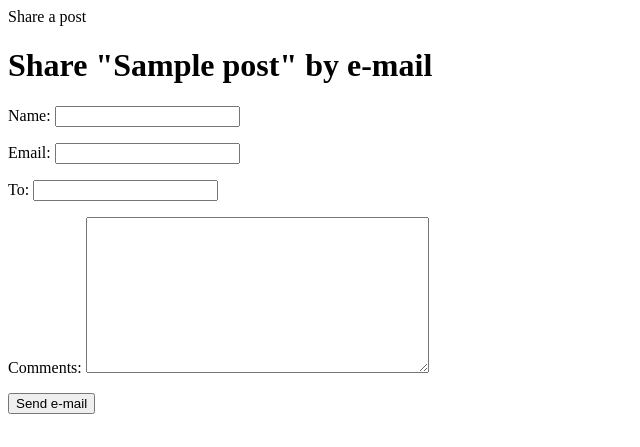
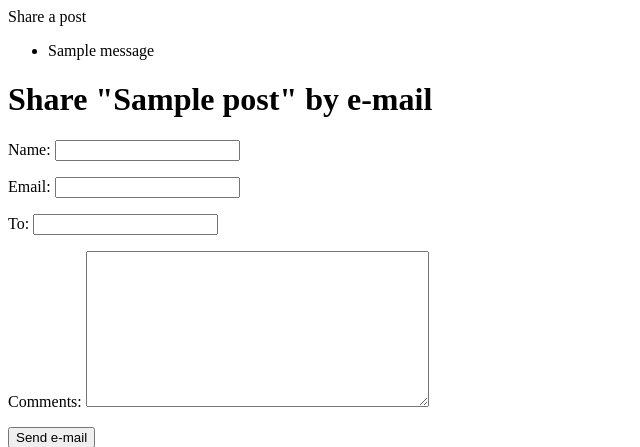
Before and after one commit to alex-run-code/blogproject, a Django app: page /posts/1/share/ in a window 1280 px wide. Shown: the top 447 px of the page, without its empty margins (0-640 px from the left). Run offline with Django 3.2, Linux system fonts and the light colour scheme; tables that the repository leaves empty hold one stand-in row (values such as "Sample post"); one stand-in notice (Sample message) is shown.

Commit message:
added a msg when the mail from PostShare is sent

```diff
--- a/blog/templates/blog/share.html
+++ b/blog/templates/blog/share.html
@@ -1,4 +1,13 @@
 {% block title %}Share a post{% endblock %}
+
+{% if messages %}
+<ul class="messages">
+    {% for message in messages %}
+    <li{% if message.tags %} class="{{ message.tags }}"{% endif %}>{{ message }}</li>
+    {% endfor %}
+</ul>
+{% endif %}
+
 
  {% if sent %}
      <h1>E-mail successfully sent</h1>
--- a/blog/views.py
+++ b/blog/views.py
@@ -9,6 +9,7 @@ from django.core.mail import send_mail
 from .models import Post, Comment
 from .forms import EmailPostForm, CommentForm
 from django.views.generic.edit import FormView
+from django.contrib import messages
 
 
 
@@ -61,30 +62,6 @@ class PostCollectionList(generics.ListCreateAPIView):
         return Post.objects.filter(tags__name__in=collection_tags).distinct()
 
 
-# def post_share(request, post_id):
-#     # Retrieve post by id
-#     post = get_object_or_404(Post, id=post_id, status='published')
-#     print(post)
-#     sent = False
-#
-    # if request.method == 'POST':
-    #     # Form was submitted
-    #     form = EmailPostForm(request.POST)
-    #     if form.is_valid():
-    #         # Form fields passed validation
-    #         cd = form.cleaned_data
-    #         subject = '{} ({}) recommends you reading "{}"'.format(cd['name'], cd['email'], post.title)
-    #         message = 'Read "{}" \n\n{}\'s comments: {}'.format(post.title, cd['name'], cd['comments'])
-    #         send_mail(subject, message, 'admin@myblog.com', [cd['to']])
-    #         sent = True
-    #     else:
-    #         form = EmailPostForm()
-    #     return render(request, 'blog/share.html', {'post': post, 'form': form, 'sent': sent})
-    # else:
-    #     form = EmailPostForm()
-    # return render(request, 'blog/share.html', {'post': post, 'form': form})
-
-
 class PostShare(FormView):
     template_name = 'blog/share.html'
     form_class = EmailPostForm
@@ -109,4 +86,5 @@ class PostShare(FormView):
         comments = cd['comments']
         to = cd['to']
         form.send_email(name, email, post, comments, to)
+        messages.add_message(self.request, messages.INFO, 'Message sent to {} Bravo !'.format(to))
         return super().form_valid(form)
```
